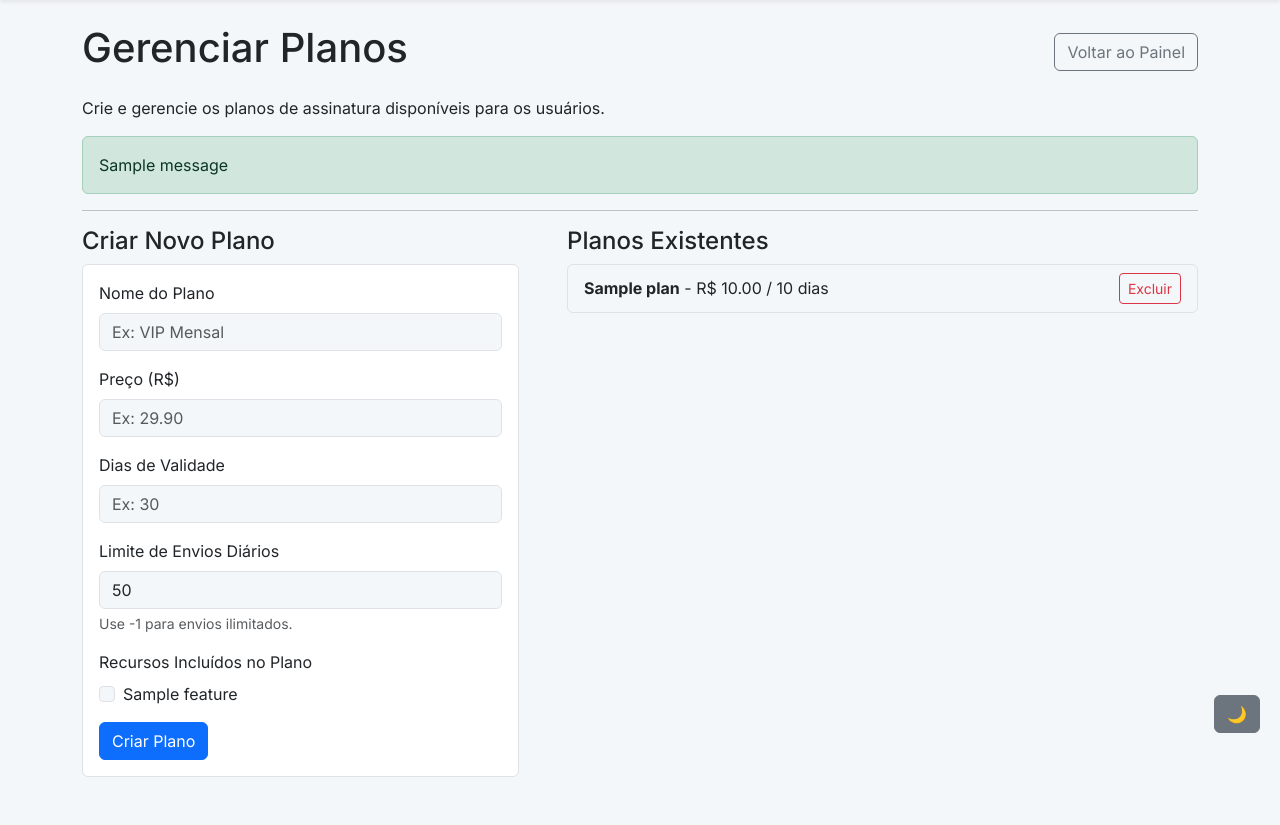
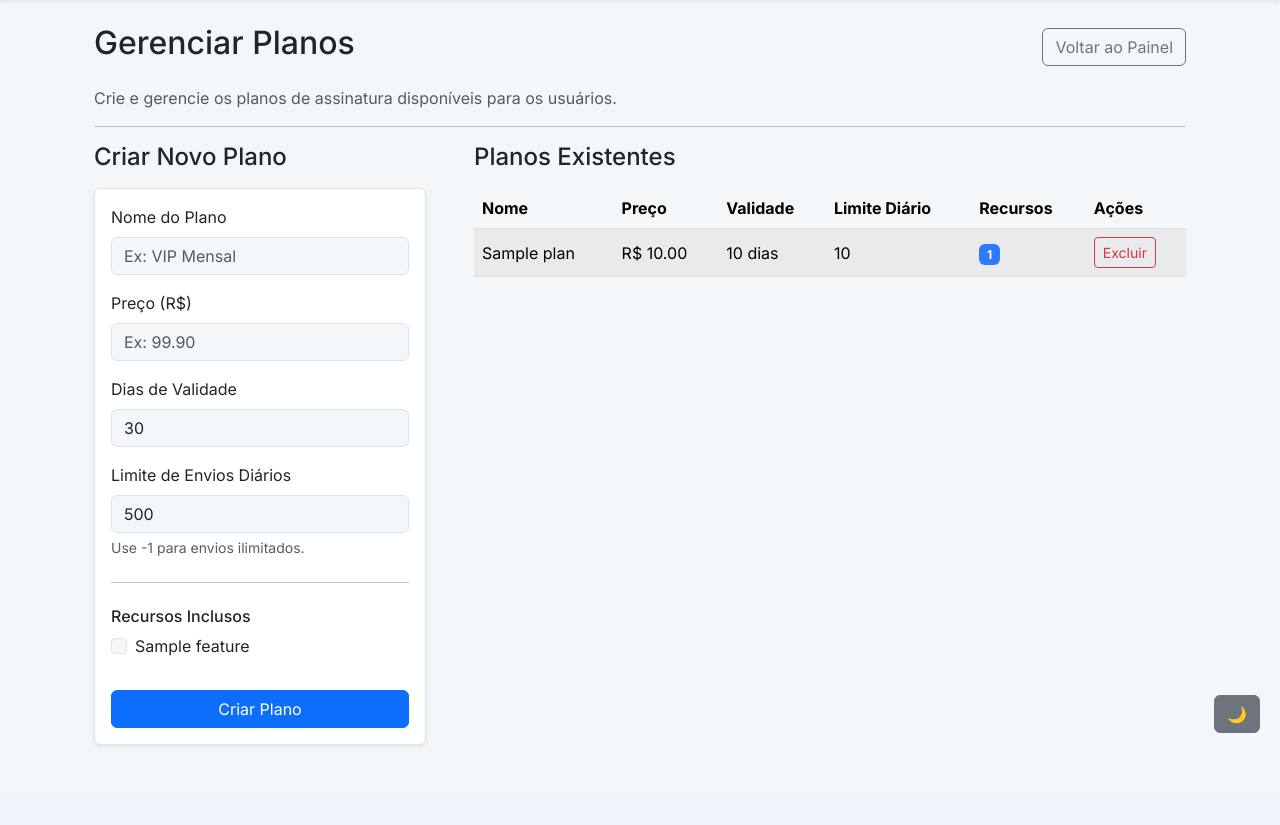
Before and after one commit to Junior13x/Painel-Email, a Flask app: template templates/manage_plans.html in a window 1280 px wide. Shown: the part 47-872 px from the top of the page. After the commit the page ends 793 px from the top, so only its background shows below. Run offline with Flask 3, Linux system fonts and the light colour scheme; the template is opened without the code that fills it: most values are stand-ins (such as "Sample title", 1, 10 or a date in 2020); one stand-in notice (Sample message) is shown.

Commit message:
mudança planos

```diff
--- a/templates/manage_plans.html
+++ b/templates/manage_plans.html
@@ -1,81 +1,112 @@
 {% extends "base.html" %}
 
-{% block title %}Gerenciar Planos{% endblock %}
+{% block title %}Gerenciar Planos de Assinatura{% endblock %}
 
 {% block content %}
+<div class="container mt-4">
     <div class="d-flex justify-content-between align-items-center mb-3">
-    <h1>Gerenciar Planos</h1>
+        <h1 class="h2">Gerenciar Planos</h1>
         <a href="{{ url_for('dashboard') }}" class="btn btn-outline-secondary">Voltar ao Painel</a>
     </div>
-<p>Crie e gerencie os planos de assinatura disponíveis para os usuários.</p>
-
-{% with messages = get_flashed_messages(with_categories=true) %}
-  {% if messages %}
-    {% for category, message in messages %}
-      <div class="alert alert-{{ category }} mt-3">{{ message }}</div>
-    {% endfor %}
-  {% endif %}
-{% endwith %}
+    <p class="text-muted">Crie e gerencie os planos de assinatura disponíveis para os usuários.</p>
 
     <hr>
 
     <div class="row g-5">
-    <div class="col-md-5">
-        <h4>Criar Novo Plano</h4>
-        <div class="card">
+        <!-- Coluna do Formulário para Criar Novo Plano -->
+        <div class="col-md-5 col-lg-4">
+            <h4 class="mb-3">Criar Novo Plano</h4>
+            <div class="card shadow-sm">
                 <div class="card-body">
-                <form method="POST">
-
+                    <form method="POST" action="{{ url_for('manage_plans_page') }}">
                         <div class="mb-3">
                             <label for="name" class="form-label">Nome do Plano</label>
-                        <input type="text" name="name" class="form-control" required placeholder="Ex: VIP Mensal">
+                            <input type="text" class="form-control" id="name" name="name" placeholder="Ex: VIP Mensal" required>
                         </div>
                         <div class="mb-3">
                             <label for="price" class="form-label">Preço (R$)</label>
-                        <input type="number" step="0.01" name="price" class="form-control" required placeholder="Ex: 29.90">
+                            <input type="number" step="0.01" class="form-control" id="price" name="price" placeholder="Ex: 99.90" required>
                         </div>
                         <div class="mb-3">
                             <label for="validity_days" class="form-label">Dias de Validade</label>
-                        <input type="number" name="validity_days" class="form-control" required placeholder="Ex: 30">
+                            <input type="number" class="form-control" id="validity_days" name="validity_days" value="30" required>
                         </div>
                         <div class="mb-3">
                             <label for="daily_send_limit" class="form-label">Limite de Envios Diários</label>
-                        <input type="number" name="daily_send_limit" class="form-control" required value="50">
+                            <input type="number" class="form-control" id="daily_send_limit" name="daily_send_limit" value="500" required>
                             <div class="form-text">Use -1 para envios ilimitados.</div>
                         </div>
 
+                        <hr class="my-4">
+
+                        <h6>Recursos Inclusos</h6>
                         <div class="mb-3">
-                        <label class="form-label">Recursos Incluídos no Plano</label>
                             {% for feature in all_features %}
                             <div class="form-check">
-                            <input class="form-check-input" type="checkbox" name="features" value="{{ feature.id }}" id="feature_{{ feature.id }}">
-                            <label class="form-check-label" for="feature_{{ feature.id }}">
+                                <!-- GARANTA QUE ESTES ATRIBUTOS ESTEJAM CORRETOS -->
+                                <input class="form-check-input" type="checkbox" name="features" value="{{ feature.id }}" id="feature-{{ feature.id }}">
+                                <label class="form-check-label" for="feature-{{ feature.id }}">
                                     {{ feature.name }}
                                 </label>
                             </div>
+                            {% else %}
+                            <p class="text-muted">Nenhum recurso cadastrado.</p>
                             {% endfor %}
                         </div>
 
-                    <button type="submit" class="btn btn-primary">Criar Plano</button>
+                        <div class="d-grid">
+                            <button type="submit" class="btn btn-primary mt-3">Criar Plano</button>
+                        </div>
                     </form>
                 </div>
             </div>
         </div>
-    <div class="col-md-7">
-        <h4>Planos Existentes</h4>
-        <div class="list-group">
+
+        <!-- Coluna da Lista de Planos Existentes -->
+        <div class="col-md-7 col-lg-8">
+            <h4 class="mb-3">Planos Existentes</h4>
+            <div class="table-responsive">
+                <table class="table table-striped table-hover align-middle">
+                    <thead>
+                        <tr>
+                            <th>Nome</th>
+                            <th>Preço</th>
+                            <th>Validade</th>
+                            <th>Limite Diário</th>
+                            <th>Recursos</th>
+                            <th>Ações</th>
+                        </tr>
+                    </thead>
+                    <tbody>
                         {% for plan in plans %}
-            <div class="list-group-item d-flex justify-content-between align-items-center">
-                <span>
-                    <strong>{{ plan.name }}</strong> - R$ {{ ("%.2f"|format(plan.price|float)).replace(',', '.') }} / {{ plan.validity_days }} dias
-                </span>
-                <form action="{{ url_for('delete_plan', plan_id=plan.id) }}" method="POST" onsubmit="return confirm('Tem certeza que deseja excluir o plano {{ plan.name }}?');">
+                        <tr>
+                            <td>{{ plan.name }}</td>
+                            <td>R$ {{ "%.2f"|format(plan.price) }}</td>
+                            <td>{{ plan.validity_days }} dias</td>
+                            <td>
+                                {% if plan.daily_send_limit == -1 %}
+                                    Ilimitado
+                                {% else %}
+                                    {{ plan.daily_send_limit }}
+                                {% endif %}
+                            </td>
+                            <td><span class="badge bg-primary">{{ plan.feature_count }}</span></td>
+                            <td>
+                                <!-- A edição de planos pode ser implementada no futuro -->
+                                <!-- <a href="#" class="btn btn-sm btn-outline-primary">Editar</a> -->
+                                <form action="{{ url_for('delete_plan', plan_id=plan.id) }}" method="POST" class="d-inline" onsubmit="return confirm('Tem certeza que deseja excluir o plano {{ plan.name }}?');">
                                     <button type="submit" class="btn btn-sm btn-outline-danger">Excluir</button>
                                 </form>
+                            </td>
+                        </tr>
+                        {% else %}
+                        <tr>
+                            <td colspan="6" class="text-center text-muted">Nenhum plano cadastrado.</td>
+                        </tr>
+                        {% endfor %}
+                    </tbody>
+                </table>
             </div>
-            {% else %}
-            <div class="list-group-item text-center text-muted">Nenhum plano criado ainda.</div>
-            {% endfor %}
         </div>
     </div>
 </div>
```
Lines whose indentation alone changed are shown as unchanged.
